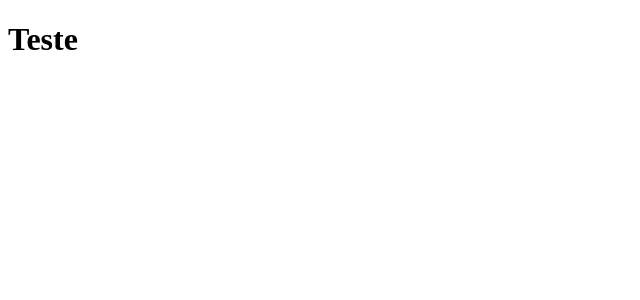
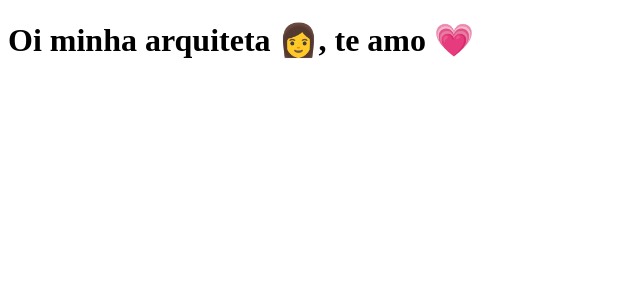
Before and after one commit to pedrohocc/clone-tabnews, a Next.js app: page / in a window 1280 px wide. Shown: the top 300 px of the page, without its empty margins (0-640 px from the left). Built offline with nearby package versions, Linux system fonts and the light colour scheme.

Commit message:
atualizando texto index.js

```diff
--- a/pages/index.js
+++ b/pages/index.js
@@ -1,5 +1,5 @@
 function home() {
-    return <h1>Teste</h1>
+    return <h1>Oi minha arquiteta &#128105;, te amo &#128151;</h1>
 }
 
 export default home;
```
